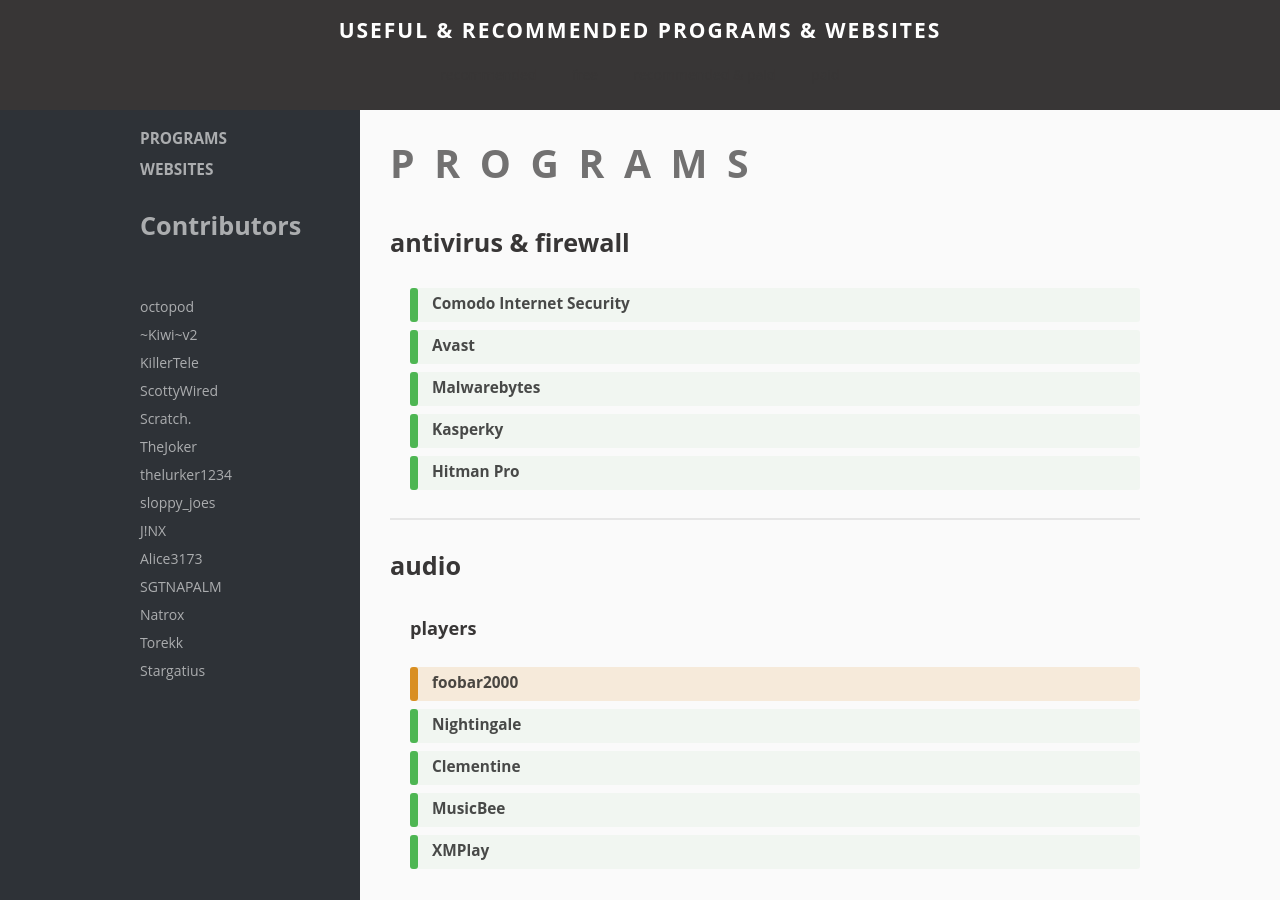
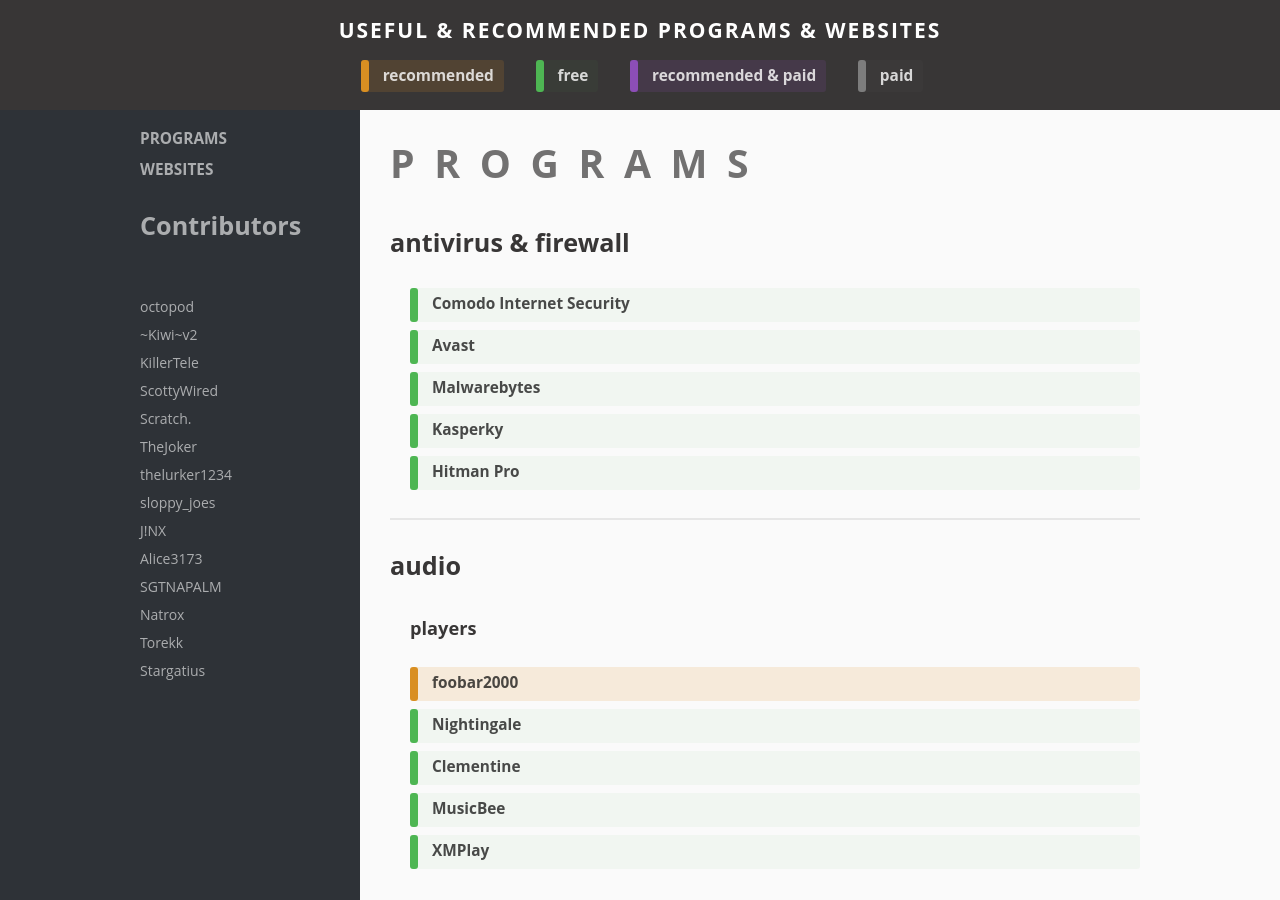
Before and after one commit to bakana808/apps-that-dont-suck, a Jekyll site: the page built from index.html, in a window 1280 px wide and 900 px high. Built offline with Jekyll 4.4.1, drawn with Linux system fonts in a browser that asks for light colours; nearby versions of some CDN libraries; a style sheet for code colours, icons or effects is not loaded.

Commit message:
used the item class structure for the header legend

```diff
--- a/_includes/header.html
+++ b/_includes/header.html
@@ -1,14 +1,36 @@
 <div class="header fixed"><div class="wrapped">
+
 	<div class="header__title">
 		<span>Useful &amp; Recommended Programs &amp; Websites</span>
 	</div>
 
 	<div class="header__legend">
 		<ul>
-			<li class="label label__inline label__rec"><span>recommended</span></li>
-			<li class="label label__inline label__free"><span>free</span></li>
-			<li class="label label__inline label__paid label__rec"><span>recommended &amp; paid</span></li>
-			<li class="label label__inline label__paid"><span>paid</span></li>
+			<li>
+				<div class="item item__inline item__rec">
+					<div class="item--label"></div>
+					<span class="item--name"><a>recommended</a></span>
+				</div>
+			</li>
+			<li>
+				<div class="item item__inline item__free">
+					<div class="item--label"></div>
+					<span class="item--name"><a>free</a></span>
+				</div>
+			</li>
+			<li>
+				<div class="item item__inline item__paid item__rec">
+					<div class="item--label"></div>
+					<span class="item--name"><a>recommended &amp; paid</a></span>
+				</div>
+			</li>
+			<li>
+				<div class="item item__inline item__paid">
+					<div class="item--label"></div>
+					<span class="item--name"><a>paid</a></span>
+				</div>
+			</li>
 		</ul>
 	</div>
+
 </div></div>
```
